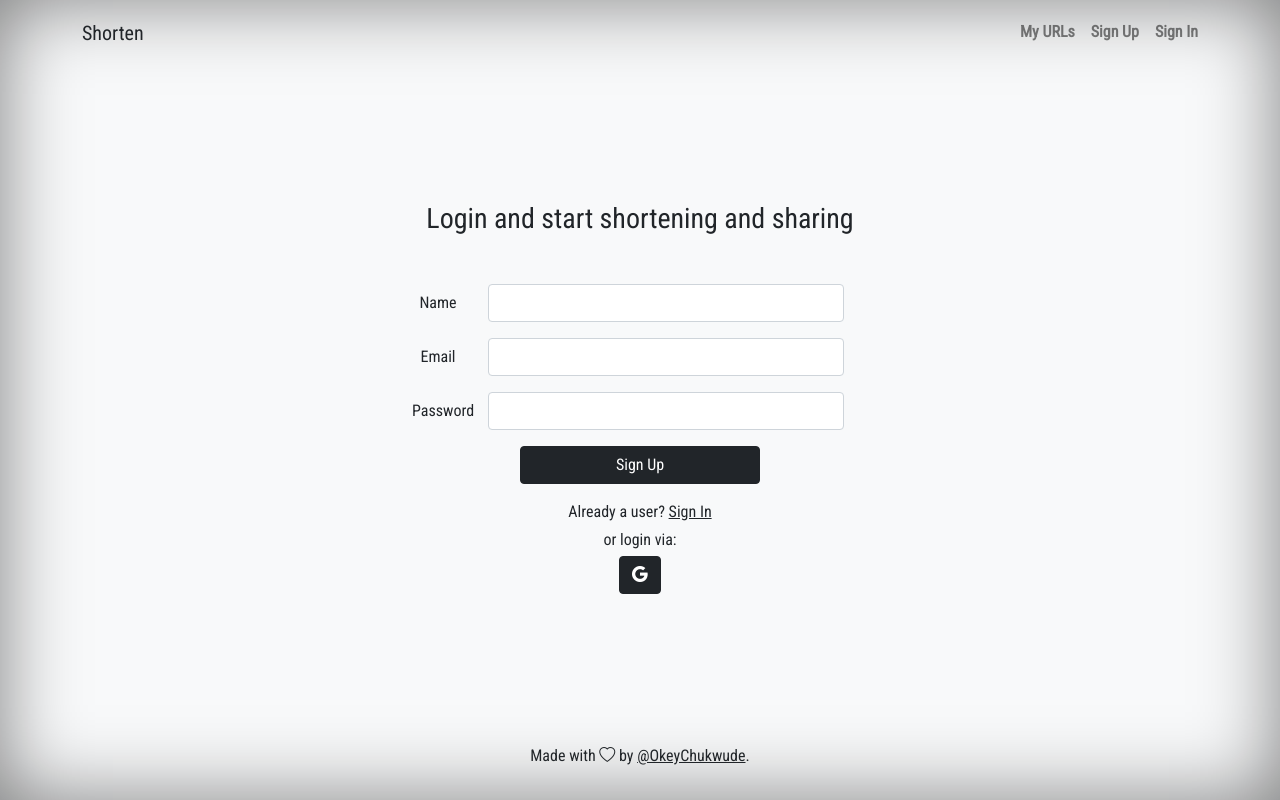
After one commit to OkeyChukwude/url-shortener, a Flask app: template app/templates/register.html in a window 1280 px wide. The commit adds this page. Run offline with Flask 2, Linux system fonts and the light colour scheme; the template is opened without the code that fills it, so the values that code supplies are empty; some libraries are stand-ins or nearby versions.

Commit message:
Add login and register pages

```diff
--- a/app/templates/includes/_header.html
+++ b/app/templates/includes/_header.html
@@ -5,7 +5,10 @@
     <div>
         <nav class="nav nav-masthead justify-content-center float-md-end">
             <a class="nav-link" id="myurls" href="#myUrls" data-bs-toggle="offcanvas" aria-controls="myurls">My URLs</a>
+            <a class="nav-link" id="signup" href="/register">Sign Up</a>
+            <a class="nav-link" id="signin" href="/login">Sign In</a>
         </nav>
+
     </div>
 
     <div class="offcanvas offcanvas-end" tabindex="-1" id="myUrls" aria-labelledby="myurls">
--- /dev/null
+++ b/app/templates/register.html
@@ -0,0 +1,75 @@
+<!DOCTYPE html>
+<html lang="en">
+<head>
+    <meta charset="UTF-8">
+    <meta http-equiv="X-UA-Compatible" content="IE=edge">
+    <meta name="viewport" content="width=device-width, initial-scale=1.0">
+    <title>Signup|Shorten</title>
+    <link href="https://cdn.jsdelivr.net/npm/bootstrap@5.1.3/dist/css/bootstrap.min.css" rel="stylesheet" integrity="sha384-1BmE4kWBq78iYhFldvKuhfTAU6auU8tT94WrHftjDbrCEXSU1oBoqyl2QvZ6jIW3" crossorigin="anonymous">
+    <link rel="stylesheet" href="https://cdn.jsdelivr.net/npm/@fortawesome/fontawesome-free@6.2.1/css/fontawesome.min.css" integrity="sha384-QYIZto+st3yW+o8+5OHfT6S482Zsvz2WfOzpFSXMF9zqeLcFV0/wlZpMtyFcZALm" crossorigin="anonymous">
+    <link rel="stylesheet" href="https://cdn.jsdelivr.net/npm/bootstrap-icons@1.10.3/font/bootstrap-icons.css">
+    <link rel="stylesheet" href="{{ url_for('static', filename='css/style.css') }}">
+    <script src="{{ url_for('static', filename='js/qrious.min.js') }}"></script>
+</head>
+<body class="d-flex h-100 text-center text-dark bg-light">
+    <div class="container d-flex flex-column w-100 h-100 py-3 mx-auto mb-auto justify-space-between">
+        {% include 'includes/_header.html' %}
+
+        <main class="row">
+            <div class="col mx-auto align-self-center">
+                <h3 class="mb-5">Login and start shortening and sharing</h3>
+                <!-- <form action="" class="row gx-5 mx-auto" style="max-width: 50rem;">
+                    <label for="name" class="form-label">Name</label>
+                    <div class="col-8 mx-auto">
+                        <input type="text" class="form-control" id="name" name="name">
+                    </div>
+                    <div class="col-8 mx-auto">
+                        <label for="email" class="form-label">Email</label>
+                        <input type="email" class="form-control" id="email" name="email">
+                    </div>
+                    <div class="col-8 mx-auto">
+                        <label for="password" class="form-label">Password</label>
+                        <input type="password" name="password" class="form-control" id="password">
+                    </div>
+                </form> -->
+                <form action="" class="row gx-5 mx-auto" style="max-width: 30rem;">
+                    <div class="row mb-3">
+                        <label for="inputEmail3" class="col-sm-2 col-form-label text-right">Name</label>
+                        <div class="col-sm-10">
+                        <input type="text" class="form-control" id="name">
+                        </div>
+                    </div>
+                    <div class="row mb-3">
+                        <label for="inputEmail3" class="col-sm-2 col-form-label text-right">Email</label>
+                        <div class="col-sm-10">
+                        <input type="email" class="form-control" id="email">
+                        </div>
+                    </div>
+                    <div class="row mb-3">
+                        <label for="inputPassword3" class="col-sm-2 col-form-label text-right">Password</label>
+                        <div class="col-sm-10">
+                        <input type="password" class="form-control" id="password">
+                        </div>
+                    </div>
+                    <button id="register" type="submit" class="btn btn-dark mx-auto" style="max-width: 15rem;">Sign Up</button>
+                </form>
+                <p class="mt-3 mb-1">Already a user? <a href="/login" class="link-dark">Sign In</a></p>
+                <p class="my-1">or login via:</p>
+                <a href="login/google" class="btn btn-dark"><i class="bi bi-google"></i></a>
+            </div>
+        </main>
+
+        {% include 'includes/_footer.html' %}
+    </div>
+    <script src="https://cdn.jsdelivr.net/npm/bootstrap@5.1.3/dist/js/bootstrap.bundle.min.js" integrity="sha384-ka7Sk0Gln4gmtz2MlQnikT1wXgYsOg+OMhuP+IlRH9sENBO0LRn5q+8nbTov4+1p" crossorigin="anonymous"></script>
+    <script>
+        var tooltipTriggerList = [].slice.call(document.querySelectorAll('[data-bs-toggle="tooltip"]'))
+        var tooltipList = tooltipTriggerList.map(function (tooltipTriggerEl) {
+        return new bootstrap.Tooltip(tooltipTriggerEl)
+        })
+        "$('[data-toggle-second=\"tooltip\"]').tooltip();"
+    </script>
+    <script async src="https://platform.twitter.com/widgets.js" charset="utf-8"></script>
+    <script src="{{ url_for('static', filename='js/shorten.js') }}"></script>
+</body>
+</html>
```
Also changed, not shown: app/templates/login.html (added, +55 -0 lines).
